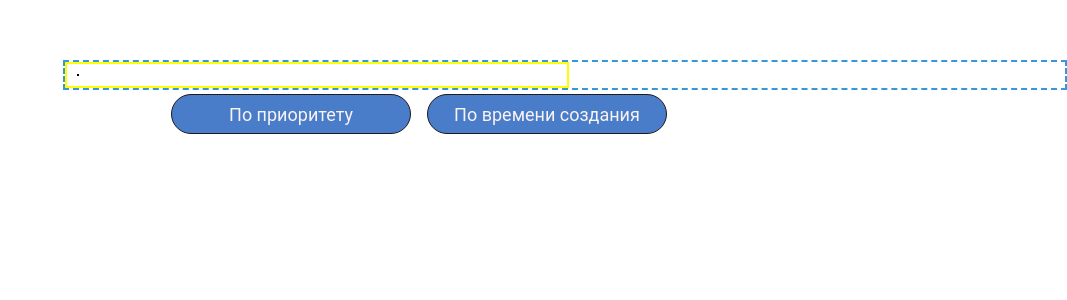
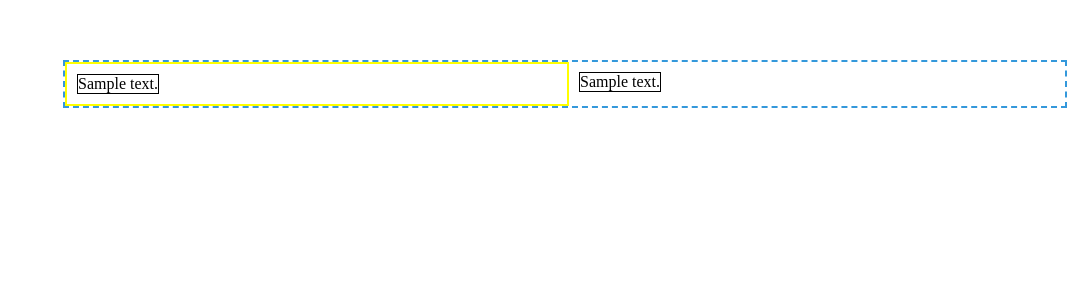
Before and after one commit to Kosted/my_knowledge, a Django app: page /show_memory/1 in a window 1280 px wide. Shown: the part 90-390 px from the top of the page, without its empty margins (213-1280 px from the left). Run offline with Django 3.2, Linux system fonts and the light colour scheme; a user stored in the database is signed in; tables that the repository leaves empty hold one stand-in row (values such as "Sample post").

Commit message:
delete all trash on rep

```diff
--- a/knowledge/views.py
+++ b/knowledge/views.py
@@ -5,6 +5,7 @@ import simplejson as simplejson
 from django.contrib.auth import logout, login, authenticate
 from django.contrib.auth.models import User
 from django.core.serializers import json
+from django.db.models.functions import Lower
 from django.http import HttpResponse, JsonResponse
 from django.shortcuts import render, redirect
 from knowledge.models import Memory, Tag
@@ -39,8 +40,8 @@ def show_memory(request, order_by):
             all_memores = all_memores[:20]
             context['offset'] = len(all_memores)
             # context['offset'] = 20
-        else:
-            context['offset'] = len(all_memores) #отсутствуют дополнительные элементы
+        # else:
+        #     context['offset'] = len(all_memores) #отсутствуют дополнительные элементы
 
         for memory in all_memores:
             memores_and_tags.append(memory.field_to_list())
@@ -223,7 +224,7 @@ def convert_text_to_tags(request):
 def get_single_tag_counter(request, tag_text):
     if request.method == "GET":
         user = request.user
-        single_tag = Tag.objects.filter(author=user).filter(tag_text=tag_text)
+        single_tag = Tag.objects.filter(author=user).annotate(tag_lower=Lower('tag_text')).filter(tag_lower=tag_text)
         # pdb.set_trace()
         if len(single_tag) == 0:
             return HttpResponse("0", status=200)
--- a/project/settings.py
+++ b/project/settings.py
@@ -57,6 +57,8 @@ MIDDLEWARE = [
     'django.contrib.auth.middleware.AuthenticationMiddleware',
     'django.contrib.messages.middleware.MessageMiddleware',
     'django.middleware.clickjacking.XFrameOptionsMiddleware',
+    # 'django.contrib.staticfiles',
+
 ]
 
 ROOT_URLCONF = 'project.urls'
--- a/templates/knowledge/showAllMemores.html
+++ b/templates/knowledge/showAllMemores.html
@@ -4,30 +4,30 @@
 {% endblock %}
 
 {% block content %}
-<div class="button under_header sort_by_date" >
-    <div class="text_on_button">По времени создания</div>
-</div>
-<div class="button under_header sort_by_priority" >
-
-    <div class="text_on_button">По приоритету</div>
-</div>
+{#    <div class="button under_header sort_by_date">#}
+{#        <div class="text_on_button">По времени создания</div>#}
+{#    </div>#}
+{#    <div class="button under_header sort_by_priority">#}
+{##}
+{#        <div class="text_on_button">По приоритету</div>#}
+{#    </div>#}
     <div class="center-column ">
 
 
         {% for info in memores_and_tags %}
             <div class="line">
                 <div class="memory-column">
-                <div class="left-text">{{ info.0 }}</div>
+                    <div class="left-text">{{ info.memory_text }}</div>
                 </div>
-            {% for tag in info.1 %}
+                {% for tag in info.tags_text %}
 
                     <div class="left-text">{{ tag }}</div>
 
 
-        {%endfor%}
+                {% endfor %}
             </div>
 
-        {%endfor%}
+        {% endfor %}
 
 
     </div>
```
Also changed, not shown: project/english.py (deleted, +0 -13 lines). Lines whose indentation alone changed are shown as unchanged.
